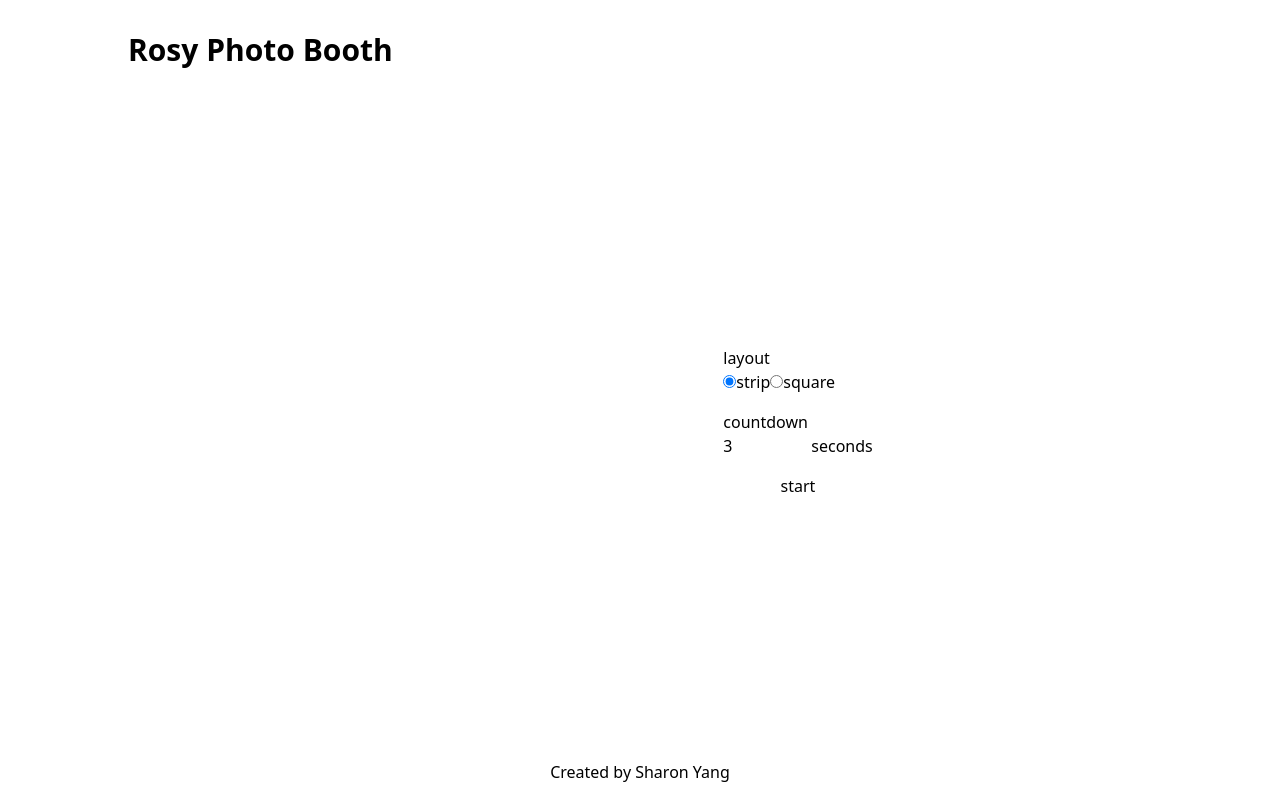
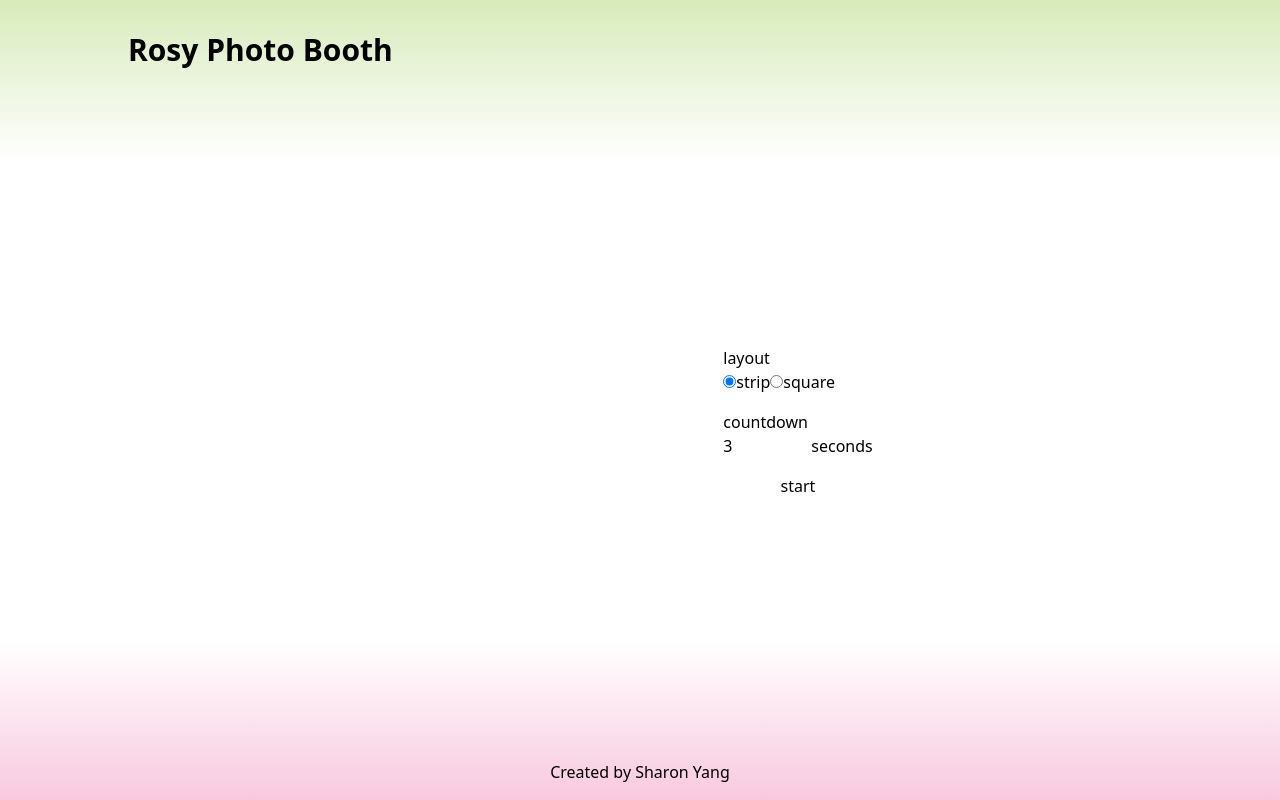
Before and after one commit to sharonyang16/rosy-photo-booth, a Next.js app: page / in a window 1280 px wide. Built offline with nearby package versions, Linux system fonts and the light colour scheme; no server answers.

Commit message:
Add background gradient

```diff
--- a/src/app/globals.css
+++ b/src/app/globals.css
@@ -15,6 +15,13 @@
   */
 
 body {
-  background: var(--background);
+  background: #f8c9df;
+  background: linear-gradient(
+    0deg,
+    rgba(248, 201, 223, 1) 0%,
+    rgba(255, 255, 255, 1) 20%,
+    rgba(255, 255, 255, 1) 80%,
+    rgba(216, 235, 187, 1) 100%
+  );
   color: var(--foreground);
 }
```
